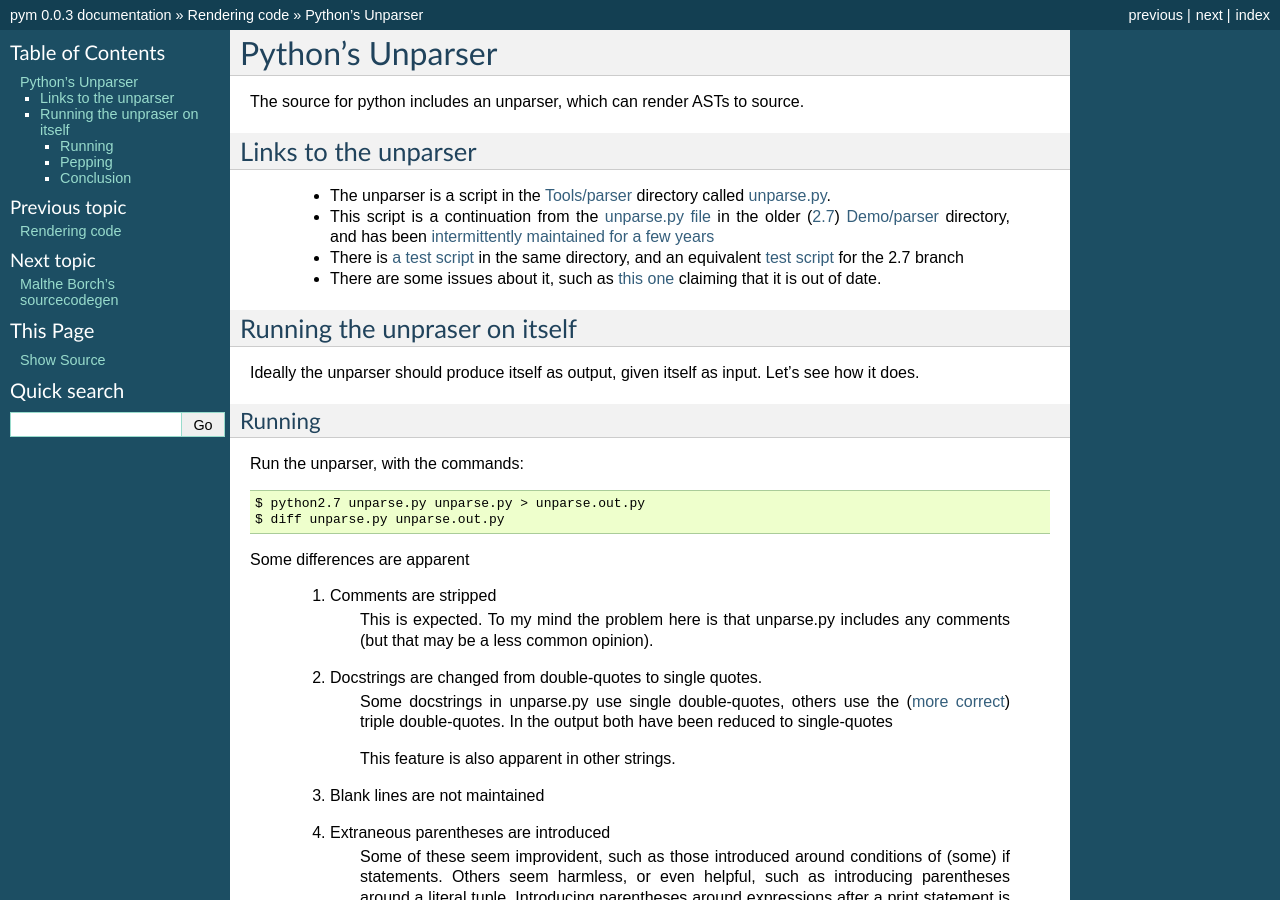
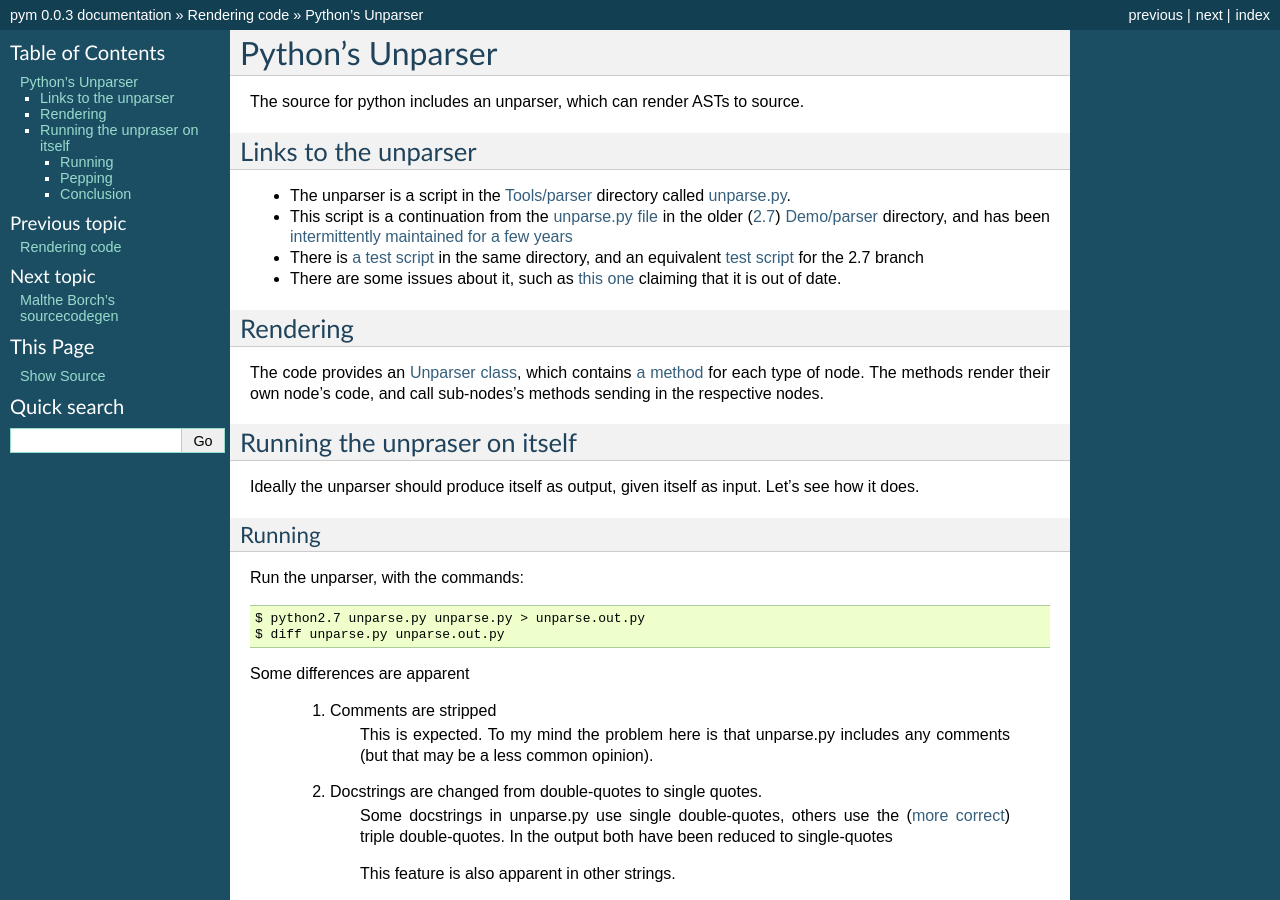
Before and after one commit to jalanb/pym, a Sphinx documentation site: the page built from docs/python_unparser.rst, in a window 1280 px wide and 900 px high. Built offline with Sphinx 7.4.7, drawn with Linux system fonts in a browser that asks for light colours; formulas are drawn with MathJax 3.

Commit message:
Add a section on how each tool renders

```diff
--- a/docs/python_unparser.rst
+++ b/docs/python_unparser.rst
@@ -13,10 +13,15 @@ The source for python includes an unparser, which can render ASTs to source.
 Links to the unparser
 ---------------------
 
-  * The unparser is a script in the `Tools/parser <http://hg.python.org/cpython/file/3f7d5c235d82/Tools/parser>`_ directory called `unparse.py <http://hg.python.org/cpython/file/3f7d5c235d82/Tools/parser/unparse.py>`_.
-  * This script is a continuation from the `unparse.py file <http://hg.python.org/cpython/file/e36513032265/Demo/parser/unparse.py>`_ in the older (`2.7 <http://www.python.org/download/releases/2.7.3/>`_) `Demo/parser <http://hg.python.org/cpython/file/e36513032265/Demo/parser>`_ directory, and has been `intermittently maintained for a few years <http://hg.python.org/cpython/log/d989c3fc9e28/Demo/parser/unparse.py>`_
-  * There is `a test script <http://hg.python.org/cpython/file/3f7d5c235d82/Tools/parser/test_unparse.py>`_ in the same directory, and an equivalent `test script <http://hg.python.org/cpython/file/e36513032265/Demo/parser/test_unparse.py>`_ for the 2.7 branch
-  * There are some issues about it, such as `this one <http://bugs.python.org/issue14695>`_ claiming that it is out of date.
+* The unparser is a script in the `Tools/parser <http://hg.python.org/cpython/file/3f7d5c235d82/Tools/parser>`_ directory called `unparse.py <http://hg.python.org/cpython/file/3f7d5c235d82/Tools/parser/unparse.py>`_.
+* This script is a continuation from the `unparse.py file <http://hg.python.org/cpython/file/e36513032265/Demo/parser/unparse.py>`_ in the older (`2.7 <http://www.python.org/download/releases/2.7.3/>`_) `Demo/parser <http://hg.python.org/cpython/file/e36513032265/Demo/parser>`_ directory, and has been `intermittently maintained for a few years <http://hg.python.org/cpython/log/d989c3fc9e28/Demo/parser/unparse.py>`_
+* There is `a test script <http://hg.python.org/cpython/file/3f7d5c235d82/Tools/parser/test_unparse.py>`_ in the same directory, and an equivalent `test script <http://hg.python.org/cpython/file/e36513032265/Demo/parser/test_unparse.py>`_ for the 2.7 branch
+* There are some issues about it, such as `this one <http://bugs.python.org/issue14695>`_ claiming that it is out of date.
+
+Rendering
+---------
+
+The code provides an `Unparser class <http://hg.python.org/cpython/file/3f7d5c235d82/Tools/parser/unparse.py#l25>`_, which contains `a method <http://hg.python.org/cpython/file/3f7d5c235d82/Tools/parser/unparse.py#l259>`_ for each type of node. The methods render their own node's code, and call sub-nodes's methods sending in the respective nodes.
 
 Running the unpraser on itself
 ------------------------------
```
Also changed, not shown: docs/sourcecodegen.rst (+7 -0 lines).
